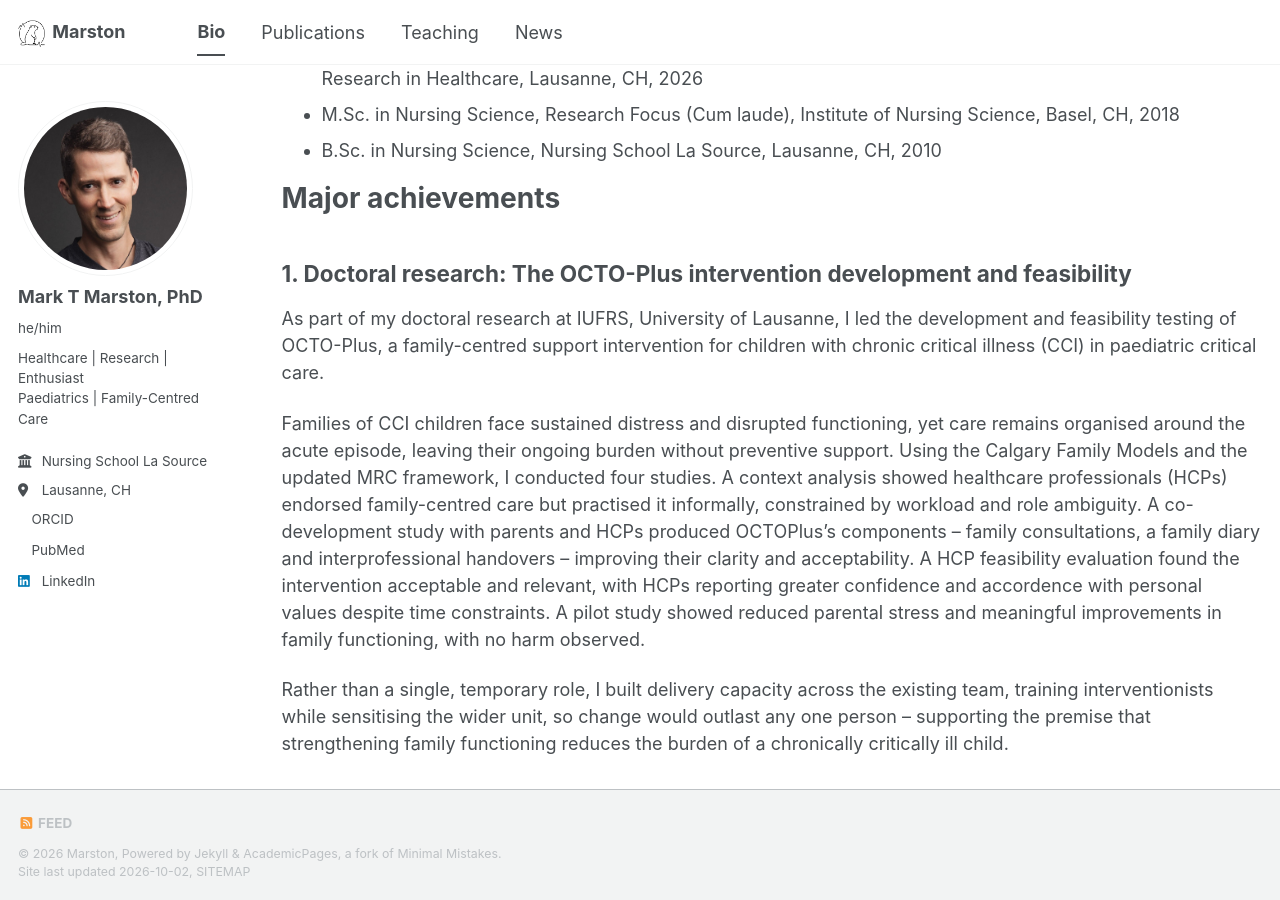
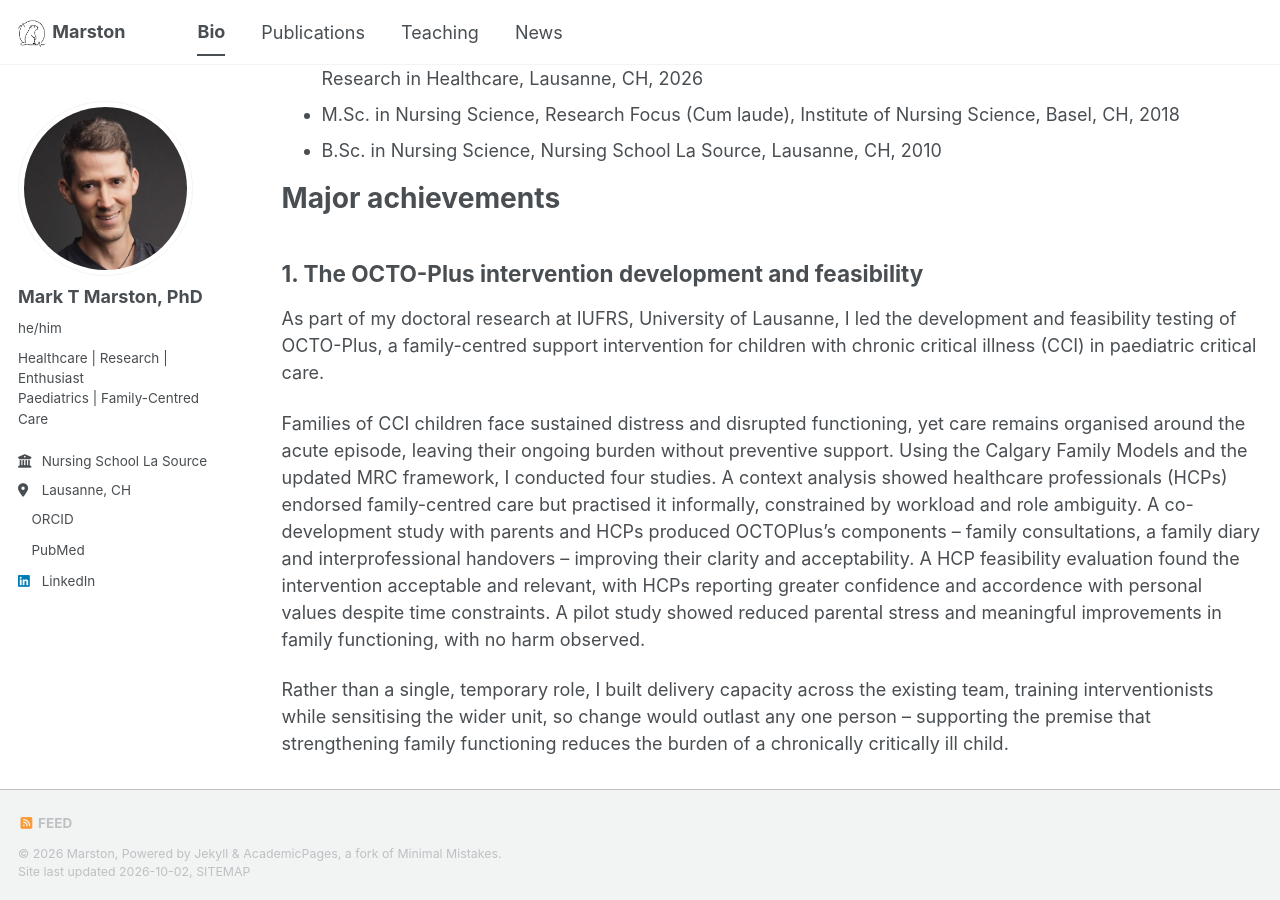
Before and after one commit to marstonRN/marston.github.io, a Jekyll site: the page built from _pages/cv.md, in a window 1280 px wide and 900 px high, scrolled down 1158 px. Built offline with Jekyll 4.4.1, drawn with Linux system fonts in a browser that asks for light colours; a style sheet for code colours, icons or effects is not loaded.

Commit message:
Update cv.md

```diff
--- a/_pages/cv.md
+++ b/_pages/cv.md
@@ -70,7 +70,7 @@ Education
 
 Major achievements
 ======
-## 1. Doctoral research: The OCTO-Plus intervention development and feasibility
+## 1. The OCTO-Plus intervention development and feasibility
 
 As part of my doctoral research at IUFRS, University of Lausanne, I led the development and feasibility
 testing of OCTO-Plus, a family-centred support intervention for children with chronic critical illness (CCI)
```
